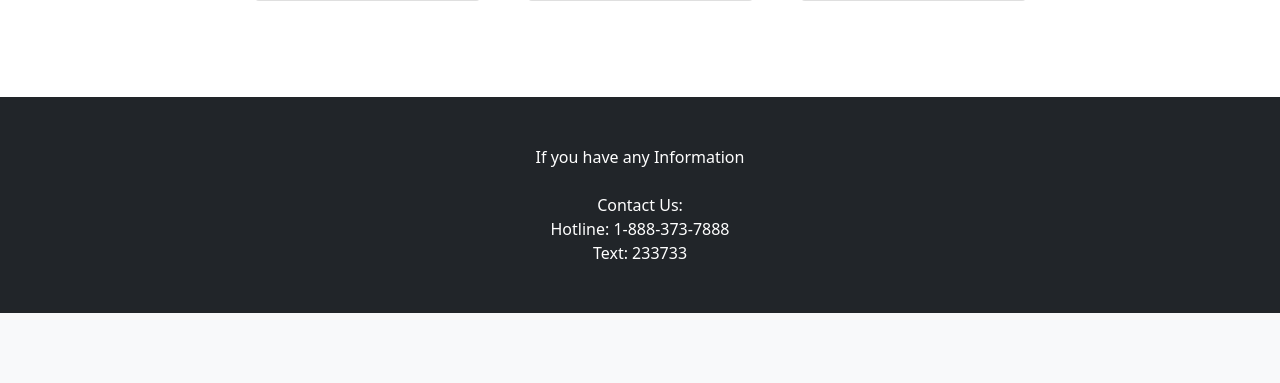
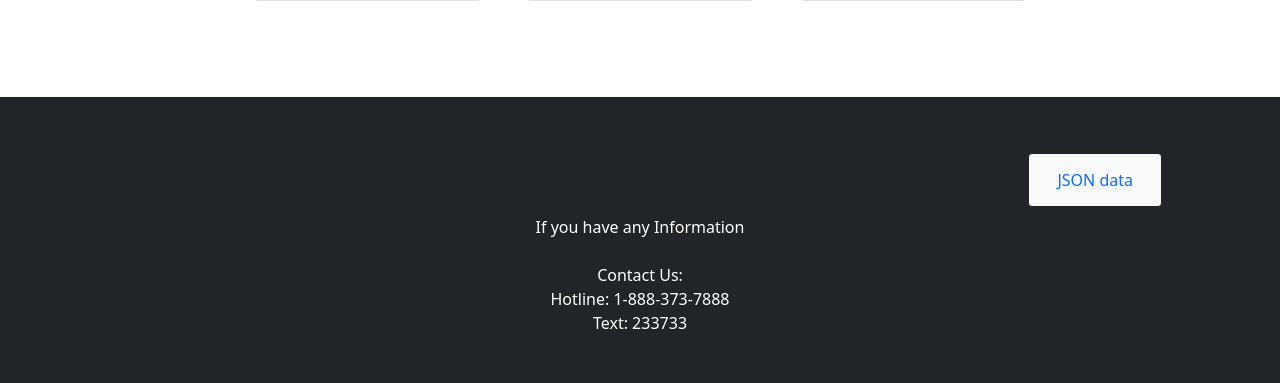
Before and after one commit to oliverescobar/missingPersons, a Django app: page / in a window 1280 px wide. Shown: the part 2576-2959 px from the top of the page. Before the commit the page ends 2889 px from the top, so only its background shows below. Run offline with Django 4.2, Linux system fonts and the light colour scheme; some libraries are stand-ins or nearby versions.

Commit message:
Navigational Issues
placed navigation button at bottom - JSON Data

```diff
--- a/missingPersons/templates/homepages/homepage.html
+++ b/missingPersons/templates/homepages/homepage.html
@@ -507,6 +507,19 @@
 
   </body>
   <footer class="py-5 bg-dark">
+    <nav class="navbar navbar-expand-lg navbar-light bg-dark">
+      <div class="container px-4 px-lg-5">
+        </button>
+          <ul class="navbar-nav me-auto mb-2 mb-lg-0 ms-lg-4">
+          </ul>
+          <form class="d-flex">
+            <button class="btn btn-outline-dark bg-light" type="submit">
+              <center><a class="nav-link active" aria-current="page" href="http://127.0.0.1:8000/index">JSON data</a></center>
+              <span class="badge bg-dark text-white ms-1 rounded-pill"></span>
+            </button>
+          </form>
+      </div>
+    </nav>
     <div class="container">
       <p class="m-0 text-center text-white">
         If you have any Information<br><br>
```
